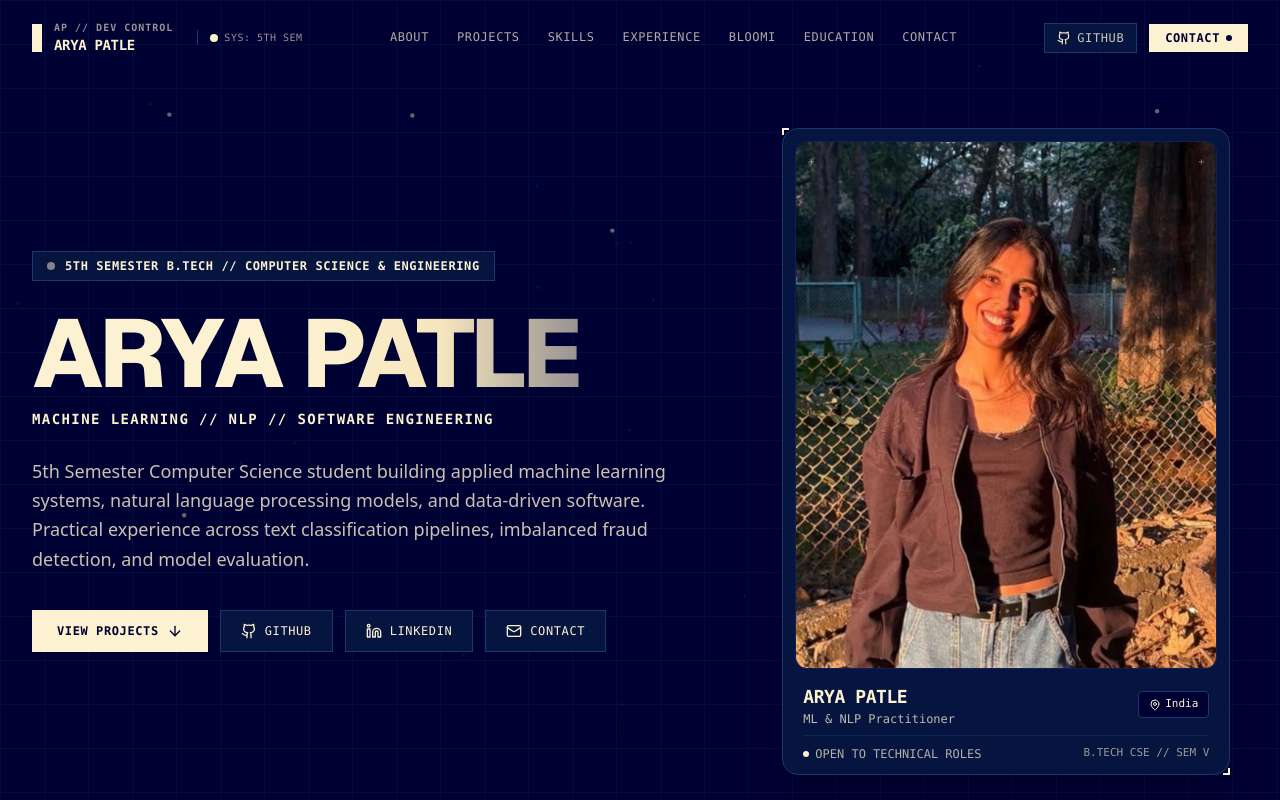
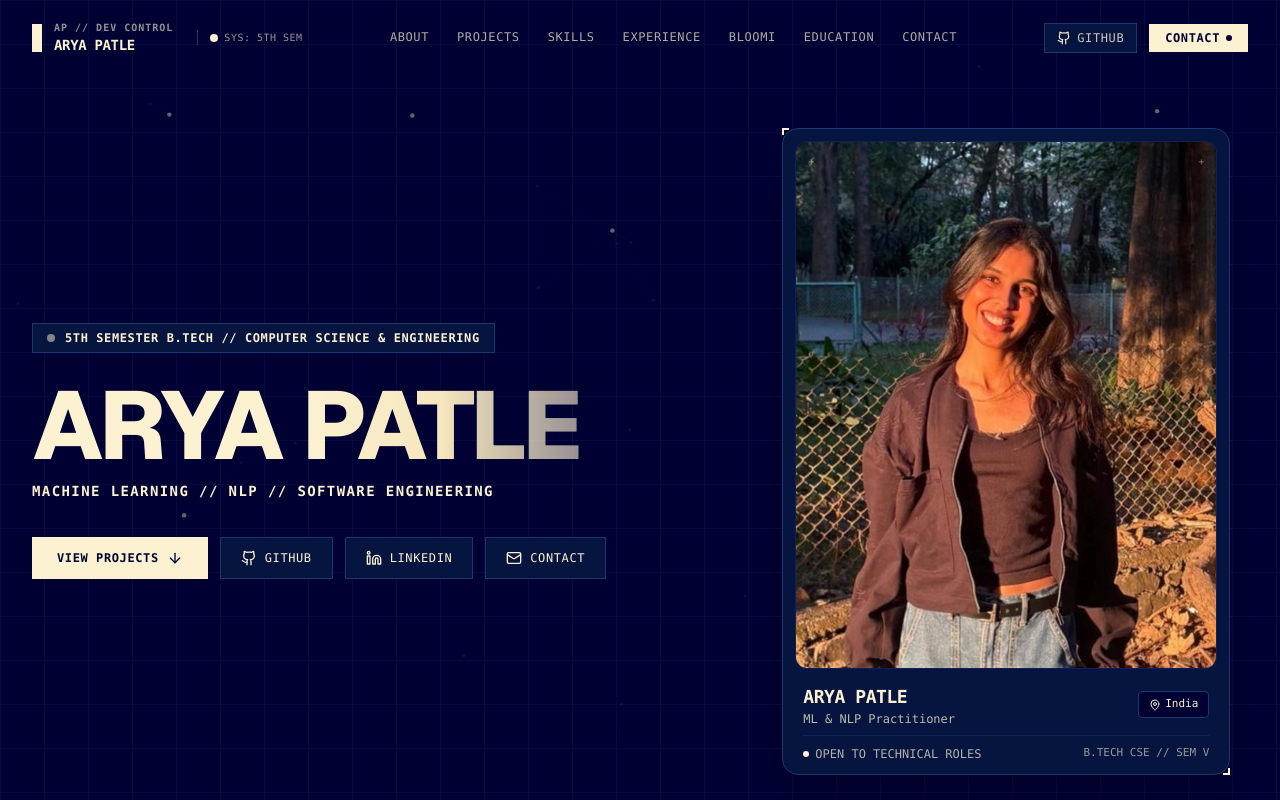
Before and after one commit to aryapatle123/portfolio, a Next.js app: page / in a window 1280 px wide. Shown: the top 800 px of the page. Built offline with nearby package versions, Linux system fonts and the light colour scheme.

Commit message:
Remove redundant hero summary paragraph and streamline hero presentation

```diff
--- a/src/components/Hero.tsx
+++ b/src/components/Hero.tsx
@@ -45,10 +45,7 @@ export default function Hero() {
               </p>
             </div>
 
-            {/* Concise, Authoritative Executive Summary */}
-            <p className="text-base sm:text-lg text-[#FCF1D1]/80 max-w-2xl leading-relaxed font-sans">
-              5th Semester Computer Science student building applied machine learning systems, natural language processing models, and data-driven software. Practical experience across text classification pipelines, imbalanced fraud detection, and model evaluation.
-            </p>
+
 
             {/* Action Buttons */}
             <div className="flex flex-wrap items-center gap-3 pt-2">
--- a/src/data/portfolioData.ts
+++ b/src/data/portfolioData.ts
@@ -48,7 +48,7 @@ export const PORTFOLIO_DATA = {
     role: "Computer Science Student & Machine Learning Enthusiast",
     headline: "Building Intelligent Solutions with Python & Machine Learning",
     subheadline:
-      "Computer Science student exploring machine learning, natural language processing, and practical software development with a focus on text classification, fraud detection, and algorithmic problem-solving.",
+      "Machine Learning & NLP Practitioner",
     bio: [
       "I am a Computer Science and Engineering student with hands-on project experience in machine learning, text classification, natural language processing, and fraud detection.",
       "My work focuses on Python-based data processing, feature extraction, model training, and performance evaluation through academic coursework, internship projects, and independent experimentation.",
```
